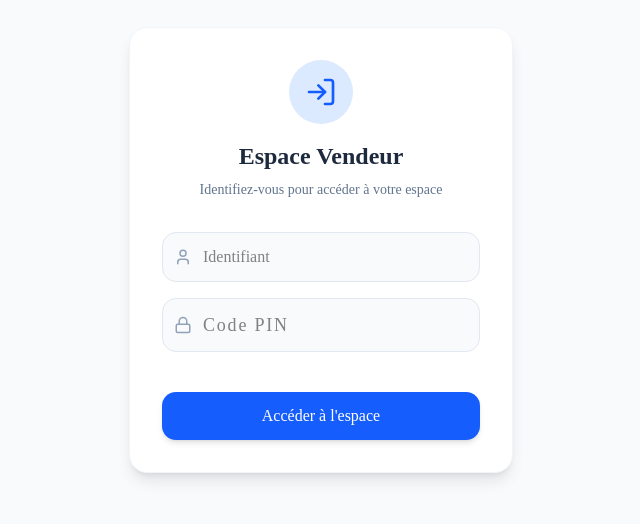
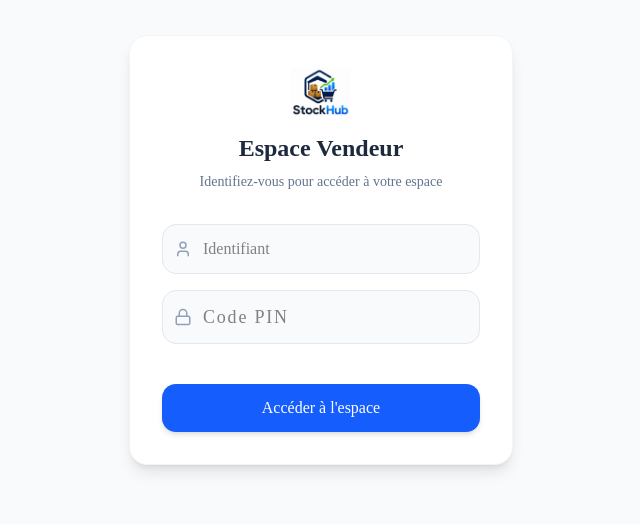
Before and after one commit to Lionel-62/StockHub, a Next.js app: page /employe/login in a window 1280 px wide. Shown: the part 118-642 px from the top of the page, without its empty margins (319-959 px from the left). Built offline with nearby package versions, Linux system fonts and the light colour scheme; no server answers; the database is empty.

Commit message:
feat(ui): ajout du logo sur les pages de connexion

```diff
--- a/src/app/(employe)/employe/login/page.tsx
+++ b/src/app/(employe)/employe/login/page.tsx
@@ -62,9 +62,7 @@ export default function EmployeLoginPage() {
     <div className="min-h-[calc(100vh-4rem)] bg-slate-50 flex flex-col justify-center items-center p-4">
       <div className="w-full max-w-sm bg-white rounded-2xl shadow-lg border border-slate-100 overflow-hidden">
         <div className="p-8 text-center flex flex-col items-center">
-          <div className="bg-blue-100 p-4 rounded-full mb-4">
-            <LogIn className="text-blue-600" size={32} />
-          </div>
+          <img src="/logo.png" alt="StockHub Logo" className="h-10 sm:h-12 w-auto object-contain mx-auto mb-4" />
           <h1 className="text-2xl font-bold text-slate-800">Espace Vendeur</h1>
           <p className="text-slate-500 mt-2 text-sm">Identifiez-vous pour accéder à votre espace</p>
         </div>
--- a/src/app/layout.tsx
+++ b/src/app/layout.tsx
@@ -13,8 +13,8 @@ const geistMono = Geist_Mono({
 });
 
 export const metadata: Metadata = {
-  title: "Create Next App",
-  description: "Generated by create next app",
+  title: "StockHub",
+  description: "StockHub - La solution tout-en-un de gestion de stock, caisse et vitrine WhatsApp pour les commerçants d'Afrique.",
 };
 
 export default function RootLayout({ children }: LayoutProps<"/">) {
--- a/src/app/login/page.tsx
+++ b/src/app/login/page.tsx
@@ -141,7 +141,7 @@ export default function LoginPage() {
 
         {/* Header */}
         <div className="text-center mb-8">
-          <h1 className="text-2xl font-bold text-slate-900 mb-1">StockHub</h1>
+          <img src="/logo.png" alt="StockHub Logo" className="h-10 sm:h-12 w-auto object-contain mx-auto mb-2" />
           <p className="text-slate-500 text-sm">Gérez votre boutique en toute simplicité.</p>
         </div>
 
--- a/src/components/dashboard/topbar.tsx
+++ b/src/components/dashboard/topbar.tsx
@@ -2,7 +2,7 @@
 
 import { Menu, Search, Plus, X } from "lucide-react";
 import { Button } from "@/components/ui/button";
-import { useState } from "react";
+import { useState, useEffect } from "react";
 import { Sidebar } from "@/components/dashboard/sidebar";
 import Image from "next/image";
 import { usePathname } from "next/navigation";
@@ -12,6 +12,11 @@ export function Topbar() {
   const [mobileMenuOpen, setMobileMenuOpen] = useState(false);
   const pathname = usePathname();
   const isDashboardHome = pathname === "/dashboard";
+
+  // Automatically close mobile menu when navigating to a new page
+  useEffect(() => {
+    setMobileMenuOpen(false);
+  }, [pathname]);
 
   return (
     <>
```
